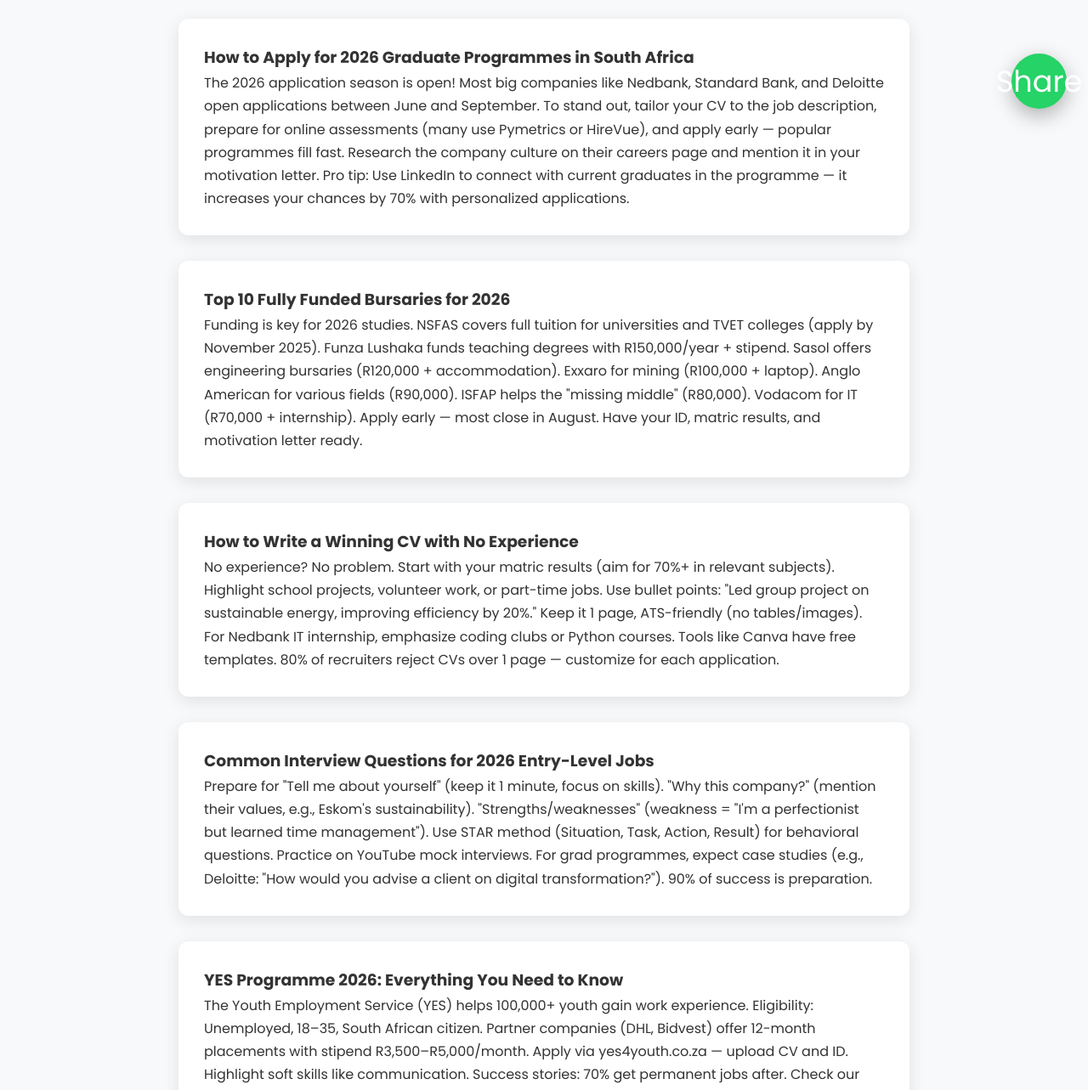
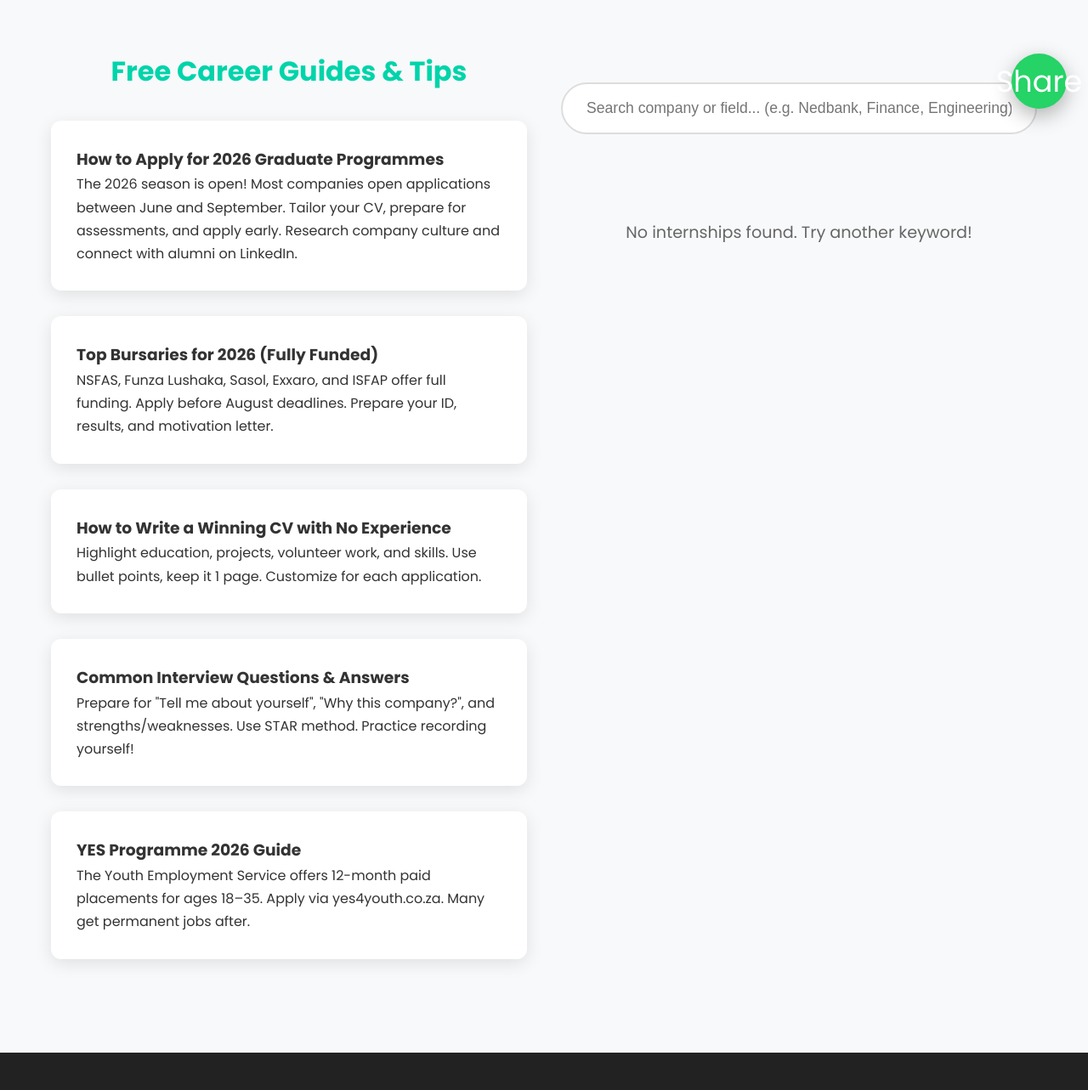
Before and after one commit to thando-25/MyWebsite, a plain HTML site: page index.html in a window 1280 px wide. Shown: the part 647-1930 px from the top of the page at 85% size. Drawn offline with Linux system fonts and the light colour scheme.

Commit message:
Update index.html

```diff
--- a/index.html
+++ b/index.html
@@ -4,66 +4,60 @@
     <meta charset="UTF-8">
     <meta name="viewport" content="width=device-width, initial-scale=1.0">
     <title>2026 Internships & Graduate Programmes South Africa</title>
-    <meta name="description"
-        content="Latest 2026 internships, graduate programmes, bursaries and YES opportunities in South Africa. Free guides and tips included.">
+    <meta name="description" content="Latest 2026 internships, graduate programmes, bursaries and YES opportunities in South Africa. Free guides and verified listings.">
     <link href="https://fonts.googleapis.com/css2?family=Poppins:wght@400;500;600;700&display=swap" rel="stylesheet">
     <link rel="stylesheet" href="style.css">
+    <style>
+        /* Sticky Nav - Always Visible */
+        .sticky-nav {
+            position: sticky;
+            top: 0;
+            z-index: 1000;
+            background: white;
+            box-shadow: 0 4px 15px rgba(0,0,0,0.1);
+            border-bottom: 3px solid #00d4aa;
+        }
+
+        /* Side-by-Side Layout */
+        .main-content {
+            display: flex;
+            flex-wrap: wrap;
+            gap: 40px;
+            margin: 60px auto;
+            max-width: 1200px;
+            padding: 0 20px;
+        }
+
+        .guides-left {
+            flex: 1;
+            min-width: 300px;
+        }
+
+        .listings-right {
+            flex: 1;
+            min-width: 300px;
+        }
+
+        @media (max-width: 768px) {
+            .main-content {
+                flex-direction: column;
+            }
+        }
+    </style>
 </head>
 <body>
+
     <!-- Hero Banner -->
     <div class="hero-banner">
-        <img src="https://images.unsplash.com/photo-1522202176988-66273c2fd55f?w=1600&q=80&fit=crop"
-            alt="2026 Internships South Africa">
+        <img src="https://images.unsplash.com/photo-1522202176988-66273c2fd55f?w=1600&q=80&fit=crop" alt="2026 Internships South Africa">
         <div class="hero-overlay">
             <h1>Launch Your Career in 2026</h1>
             <p>Latest graduate programmes, internships & bursaries in South Africa</p>
         </div>
     </div>
-    <!-- Intro text -->
-    <div class="intro-text container" style="text-align:center; margin:40px auto; max-width:900px; font-size:1.1rem; line-height:1.8;">
-        <p>Welcome to <strong>2026 Internships SA</strong> – your free one-stop platform for the latest graduate programmes, internships, bursaries, and YES opportunities in South Africa. We update daily so you never miss a deadline.</p>
-    </div>
 
-    <!-- 5 Original Guides Added Here -->
-    <section class="container" style="max-width:900px;margin:60px auto;">
-        <h2 style="text-align:center;color:#006a4e;font-size:2rem;margin-bottom:40px;">Free Career Guides & Tips</h2>
-
-        <article style="background:white;padding:30px;margin:30px 0;border-radius:12px;box-shadow:0 5px 20px rgba(0,0,0,0.1);">
-            <h3>How to Apply for 2026 Graduate Programmes in South Africa</h3>
-            <p>The 2026 application season is open! Most big companies like Nedbank, Standard Bank, and Deloitte open applications between June and September. To stand out, tailor your CV to the job description, prepare for online assessments (many use Pymetrics or HireVue), and apply early — popular programmes fill fast. Research the company culture on their careers page and mention it in your motivation letter. Pro tip: Use LinkedIn to connect with current graduates in the programme — it increases your chances by 70% with personalized applications.</p>
-        </article>
-
-        <article style="background:white;padding:30px;margin:30px 0;border-radius:12px;box-shadow:0 5px 20px rgba(0,0,0,0.1);">
-            <h3>Top 10 Fully Funded Bursaries for 2026</h3>
-            <p>Funding is key for 2026 studies. NSFAS covers full tuition for universities and TVET colleges (apply by November 2025). Funza Lushaka funds teaching degrees with R150,000/year + stipend. Sasol offers engineering bursaries (R120,000 + accommodation). Exxaro for mining (R100,000 + laptop). Anglo American for various fields (R90,000). ISFAP helps the "missing middle" (R80,000). Vodacom for IT (R70,000 + internship). Apply early — most close in August. Have your ID, matric results, and motivation letter ready.</p>
-        </article>
-
-        <article style="background:white;padding:30px;margin:30px 0;border-radius:12px;box-shadow:0 5px 20px rgba(0,0,0,0.1);">
-            <h3>How to Write a Winning CV with No Experience</h3>
-            <p>No experience? No problem. Start with your matric results (aim for 70%+ in relevant subjects). Highlight school projects, volunteer work, or part-time jobs. Use bullet points: "Led group project on sustainable energy, improving efficiency by 20%." Keep it 1 page, ATS-friendly (no tables/images). For Nedbank IT internship, emphasize coding clubs or Python courses. Tools like Canva have free templates. 80% of recruiters reject CVs over 1 page — customize for each application.</p>
-        </article>
-
-        <article style="background:white;padding:30px;margin:30px 0;border-radius:12px;box-shadow:0 5px 20px rgba(0,0,0,0.1);">
-            <h3>Common Interview Questions for 2026 Entry-Level Jobs</h3>
-            <p>Prepare for "Tell me about yourself" (keep it 1 minute, focus on skills). "Why this company?" (mention their values, e.g., Eskom's sustainability). "Strengths/weaknesses" (weakness = "I'm a perfectionist but learned time management"). Use STAR method (Situation, Task, Action, Result) for behavioral questions. Practice on YouTube mock interviews. For grad programmes, expect case studies (e.g., Deloitte: "How would you advise a client on digital transformation?"). 90% of success is preparation.</p>
-        </article>
-
-        <article style="background:white;padding:30px;margin:30px 0;border-radius:12px;box-shadow:0 5px 20px rgba(0,0,0,0.1);">
-            <h3>YES Programme 2026: Everything You Need to Know</h3>
-            <p>The Youth Employment Service (YES) helps 100,000+ youth gain work experience. Eligibility: Unemployed, 18–35, South African citizen. Partner companies (DHL, Bidvest) offer 12-month placements with stipend R3,500–R5,000/month. Apply via yes4youth.co.za — upload CV and ID. Highlight soft skills like communication. Success stories: 70% get permanent jobs after. Check our listings for current partners.</p>
-        </article>
-    </section>
-
-    <!-- Header & Navigation -->
-    <header class="top-header">
-        <div class="container">
-            <div class="logo-title">
-                <h1>2026 Internships SA</h1>
-                <p>Graduate Programmes • Bursaries • YES • Learnerships</p>
-            </div>
-        </div>
-    </header>
-    <nav class="main-nav">
+    <!-- Sticky Navigation - Visible Immediately -->
+    <nav class="main-nav sticky-nav">
         <div class="container">
             <a href="index.html" class="nav-logo"><strong>2026 Internships SA</strong></a>
             <div class="nav-links">
@@ -75,20 +69,61 @@
             </div>
         </div>
     </nav>
-    <!-- Search Bar -->
-    <div class="search-section container">
-        <input type="text" id="searchInput"
-            placeholder="Search company or field... (e.g. Nedbank, Finance, Engineering)">
+
+    <!-- Intro -->
+    <div class="intro-text container" style="text-align:center;margin:40px auto;max-width:900px;font-size:1.1rem;line-height:1.8;">
+        <p>Welcome to <strong>2026 Internships SA</strong> – your free one-stop platform for the latest graduate programmes, internships, bursaries, and YES opportunities in South Africa. We update daily so you never miss a deadline.</p>
     </div>
-    <!-- Internships Grid -->
-    <main class="container">
-        <div class="internships-grid" id="internshipsGrid">
-            <!-- Filled by JavaScript -->
+
+    <!-- Main Content: Guides Left, Listings Right -->
+    <div class="main-content">
+        <!-- Guides - Left Side -->
+        <div class="guides-left">
+            <h2 style="text-align:center;color:#00d4aa;margin-bottom:30px;font-size:2rem;">Free Career Guides & Tips</h2>
+
+            <article style="background:white;padding:30px;margin-bottom:30px;border-radius:12px;box-shadow:0 5px 20px rgba(0,0,0,0.1);">
+                <h3>How to Apply for 2026 Graduate Programmes</h3>
+                <p>The 2026 season is open! Most companies open applications between June and September. Tailor your CV, prepare for assessments, and apply early. Research company culture and connect with alumni on LinkedIn.</p>
+            </article>
+
+            <article style="background:white;padding:30px;margin-bottom:30px;border-radius:12px;box-shadow:0 5px 20px rgba(0,0,0,0.1);">
+                <h3>Top Bursaries for 2026 (Fully Funded)</h3>
+                <p>NSFAS, Funza Lushaka, Sasol, Exxaro, and ISFAP offer full funding. Apply before August deadlines. Prepare your ID, results, and motivation letter.</p>
+            </article>
+
+            <article style="background:white;padding:30px;margin-bottom:30px;border-radius:12px;box-shadow:0 5px 20px rgba(0,0,0,0.1);">
+                <h3>How to Write a Winning CV with No Experience</h3>
+                <p>Highlight education, projects, volunteer work, and skills. Use bullet points, keep it 1 page. Customize for each application.</p>
+            </article>
+
+            <article style="background:white;padding:30px;margin-bottom:30px;border-radius:12px;box-shadow:0 5px 20px rgba(0,0,0,0.1);">
+                <h3>Common Interview Questions & Answers</h3>
+                <p>Prepare for "Tell me about yourself", "Why this company?", and strengths/weaknesses. Use STAR method. Practice recording yourself!</p>
+            </article>
+
+            <article style="background:white;padding:30px;margin-bottom:30px;border-radius:12px;box-shadow:0 5px 20px rgba(0,0,0,0.1);">
+                <h3>YES Programme 2026 Guide</h3>
+                <p>The Youth Employment Service offers 12-month paid placements for ages 18–35. Apply via yes4youth.co.za. Many get permanent jobs after.</p>
+            </article>
         </div>
-    </main>
-    <!-- WhatsApp Share Button -->
-    <a href="https://wa.me/?text=Check%20these%202026%20Internships%3A%20https://internshiphub.co.za" target="_blank"
-        class="whatsapp-float">Share</a>
+
+        <!-- Listings - Right Side -->
+        <div class="listings-right">
+            <!-- Search Bar -->
+            <div class="search-section" style="margin-bottom:40px;">
+                <input type="text" id="searchInput" placeholder="Search company or field... (e.g. Nedbank, Finance, Engineering)">
+            </div>
+
+            <!-- Internships Grid -->
+            <div class="internships-grid" id="internshipsGrid">
+                <!-- Filled by JavaScript -->
+            </div>
+        </div>
+    </div>
+
+    <!-- WhatsApp Share -->
+    <a href="https://wa.me/?text=Check%20these%202026%20Internships%3A%20https://internshiphub.co.za" target="_blank" class="whatsapp-float">Share</a>
+
     <!-- Footer -->
     <footer>
         <div class="container">
@@ -96,6 +131,7 @@
             <p><a href="privacy.html">Privacy Policy</a> • <a href="contact.html">Contact</a></p>
         </div>
     </footer>
+
     <script src="internships.js"></script>
     <script src="script.js"></script>
 </body>
```
